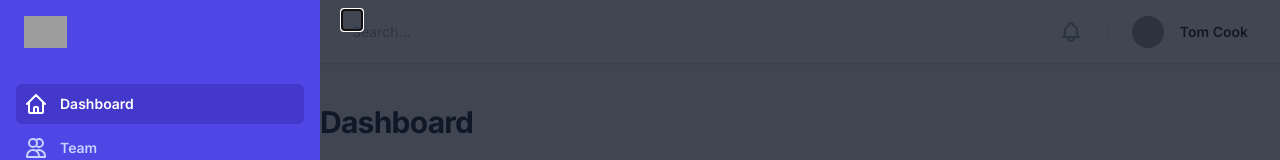
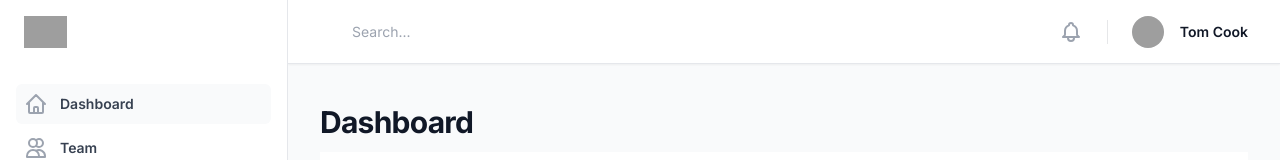
Before and after one commit to TeamFab2023/mtm, a Next.js app: page / in a window 1280 px wide. Shown: the top 160 px of the page. Built offline with nearby package versions, Linux system fonts and the light colour scheme; grey boxes are pictures that could not be loaded.

Commit message:
state set to false

```diff
--- a/src/components/Layout/SideBar.tsx
+++ b/src/components/Layout/SideBar.tsx
@@ -45,7 +45,7 @@ function classNames(...classes: string[]) {
 
 
 const Sidebar = () => {
-  const [sidebarOpen, setSidebarOpen] = useState(true);
+  const [sidebarOpen, setSidebarOpen] = useState(false);
   return (
 
     <>
@@ -167,7 +167,7 @@ const Sidebar = () => {
           </Dialog>
         </Transition.Root>
         <div className=''>
-     <div className="hidden xl:fixed xl:inset-y-0 xl:z-50 xl:flex xl:w-72 xl:flex-col">
+     <div className="hidden lg:fixed xl:fixed xl:inset-y-0 xl:z-50 xl:flex xl:w-72 xl:flex-col">
           {/* Sidebar component, swap this element with another sidebar if you like */}
           <div className="flex grow flex-col gap-y-5 overflow-y-auto border-r border-gray-200 bg-white px-6">
       <div className="flex h-16 shrink-0 items-center">
```
